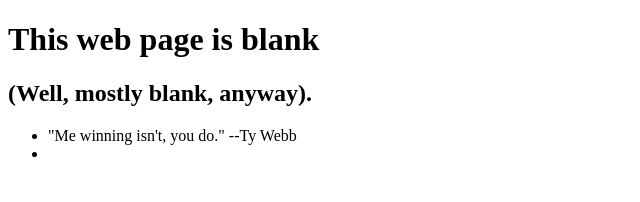
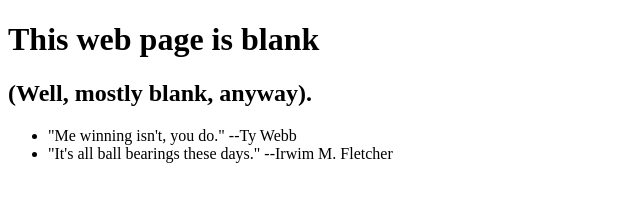
Before and after one commit to markcovey/0main_openSAP_repo, a plain HTML site: page index.html in a window 1280 px wide. Shown: the whole page, without its empty margins (0-640 px from the left). Drawn offline with Linux system fonts and the light colour scheme.

Commit message:
added quote from fletch

```diff
--- a/index.html
+++ b/index.html
@@ -10,7 +10,7 @@
 		<h2>(Well, mostly blank, anyway).</h2>
 		<ul>
 			<li>"Me winning isn't, you do." --Ty Webb</li>
-			<li></li>
+			<li>"It's all ball bearings these days." --Irwim M. Fletcher</li>
 		</ul>
 	</body>
 </html>
```
